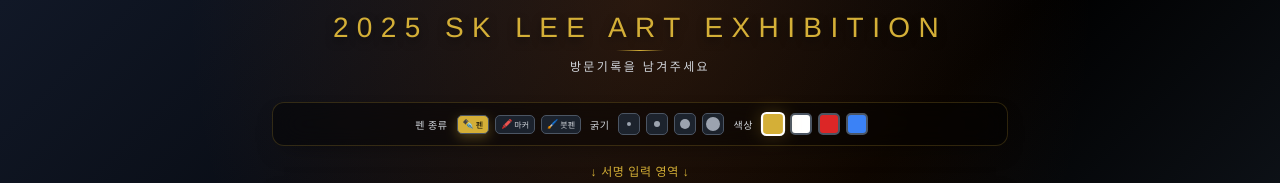
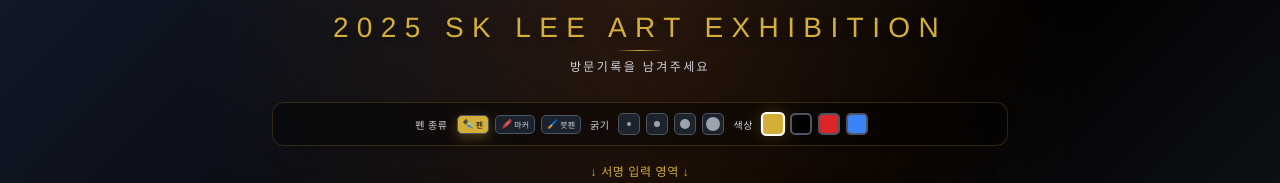
Before and after one commit to hschoi37/signature-kiosk, a React (Create React App) app: page / in a window 1280 px wide. Shown: the top 183 px of the page. Built offline with nearby package versions, Linux system fonts and the light colour scheme.

Commit message:
색상 선택 옵션에서 흰색을 검은색으로 변경

```diff
--- a/src/App.js
+++ b/src/App.js
@@ -28,7 +28,7 @@ const SignatureKiosk = () => {
   ];
 
   const strokeSizes = [2, 4, 8, 12];
-  const colors = ['#D4AF37', '#FFFFFF', '#DC2626', '#3B82F6'];
+  const colors = ['#D4AF37', '#000000', '#DC2626', '#3B82F6'];
 
   useEffect(() => {
     const canvas = canvasRef.current;
```
